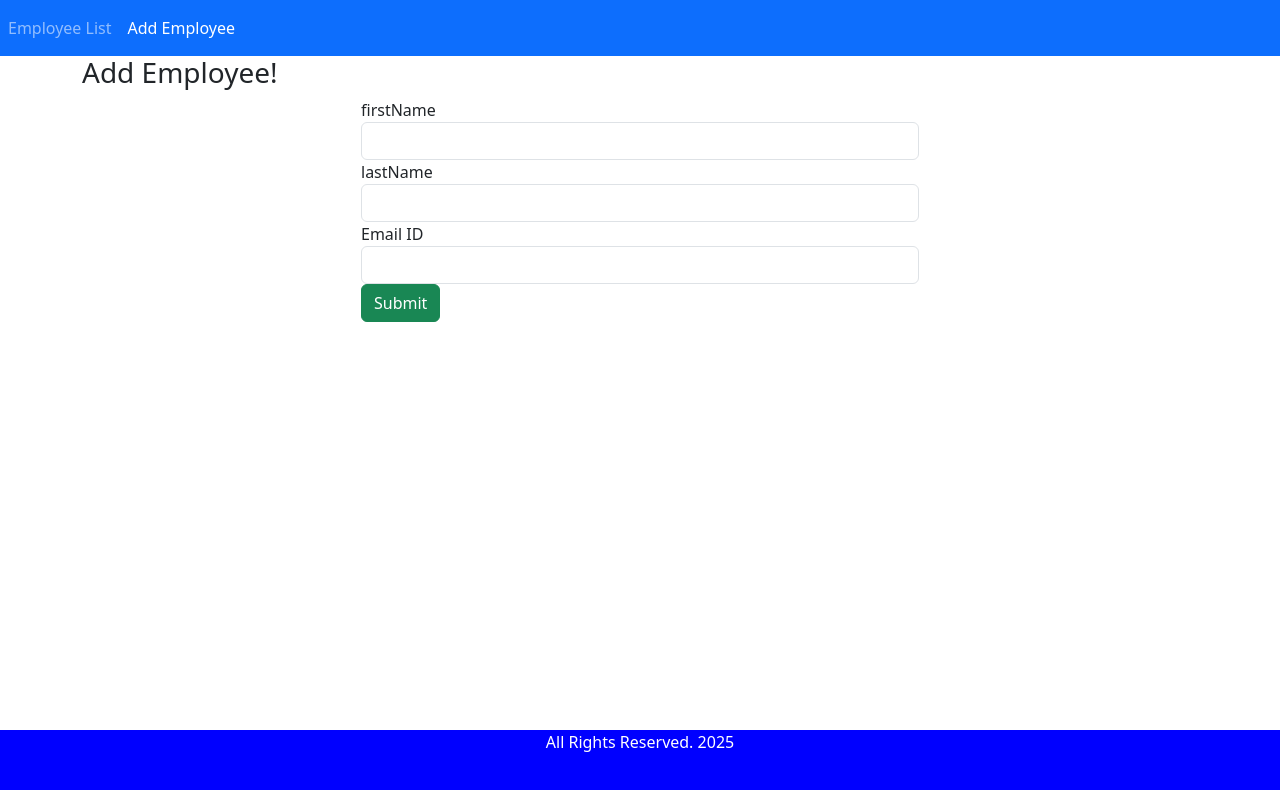
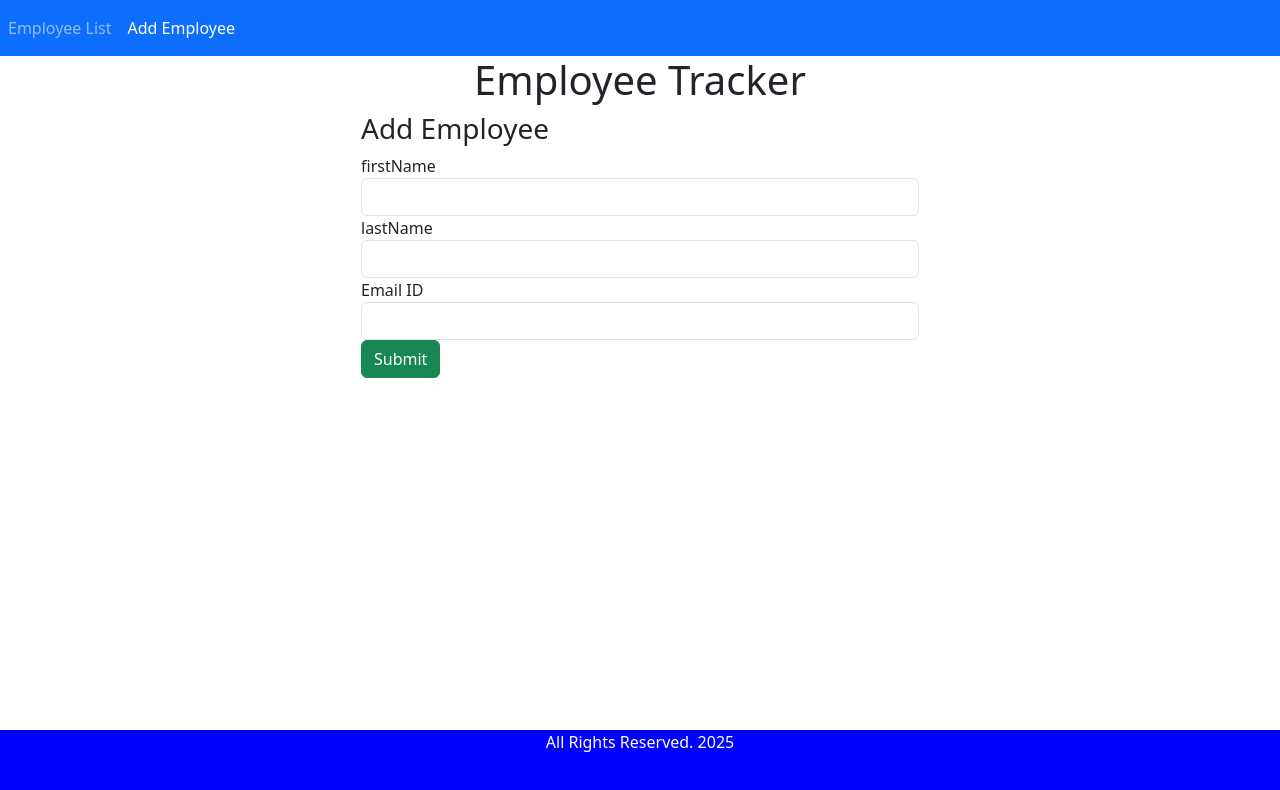
Before and after one commit to samjax/fullstack, an Angular app: page /create-employee in a window 1280 px wide. Shown: the top 790 px of the page. Built offline with nearby package versions, Linux system fonts and the light colour scheme.

Commit message:
Adding before closing my laptop

```diff
--- a/src/app/app.component.html
+++ b/src/app/app.component.html
@@ -9,7 +9,7 @@
    </ul>
 </nav>
 
-<!-- <h1 class="text-center">{{ title }}</h1> -->
+<h1 class="text-center">{{ title }}</h1>
 <div class="container">
    <!-- The router-outlet is where the routed component will be displayed -->
    <router-outlet></router-outlet>
--- a/src/app/app.component.ts
+++ b/src/app/app.component.ts
@@ -7,5 +7,5 @@ import { Component } from '@angular/core';
   styleUrl: './app.component.css'
 })
 export class AppComponent {
-  // title = 'Employee List';
+   title = 'Employee Tracker';
 }
--- a/src/app/create-employee/create-employee.component.html
+++ b/src/app/create-employee/create-employee.component.html
@@ -1,5 +1,6 @@
+
+<div class="col-md-6 offset-md-3">
 <h3>{{ title }}</h3>
-<div class="col-md-6 offset-md-3">
 <form (ngSubmit) = "onSubmit()">
     <div class="form-group">
         <label for="">firstName</label>
--- a/src/app/create-employee/create-employee.component.ts
+++ b/src/app/create-employee/create-employee.component.ts
@@ -12,7 +12,7 @@ import { Router } from '@angular/router';
   styleUrl: './create-employee.component.css'
 })
 export class CreateEmployeeComponent implements OnInit{
-  title = 'Add Employee!'
+  title = 'Add Employee'
   employee: Employee = new Employee();
   // Inject employee service in to create-employee component
   constructor(private employeeservice: EmployeeService, private router: Router) { }
--- a/src/app/employee-list/employee-list.component.html
+++ b/src/app/employee-list/employee-list.component.html
@@ -1,13 +1,13 @@
 
 <html>
-    <div>
+    <div class="container">
     <h2 class="text-center">{{ title }}</h2>
     <table class="table table-striped">
         <thead>
         <tr>
             <th>First Name</th>
             <th>Last Name</th>
-            <th>Email Id</th>s
+            <th>Email Id</th>
         </tr>
     </thead>
     <tbody>
```
